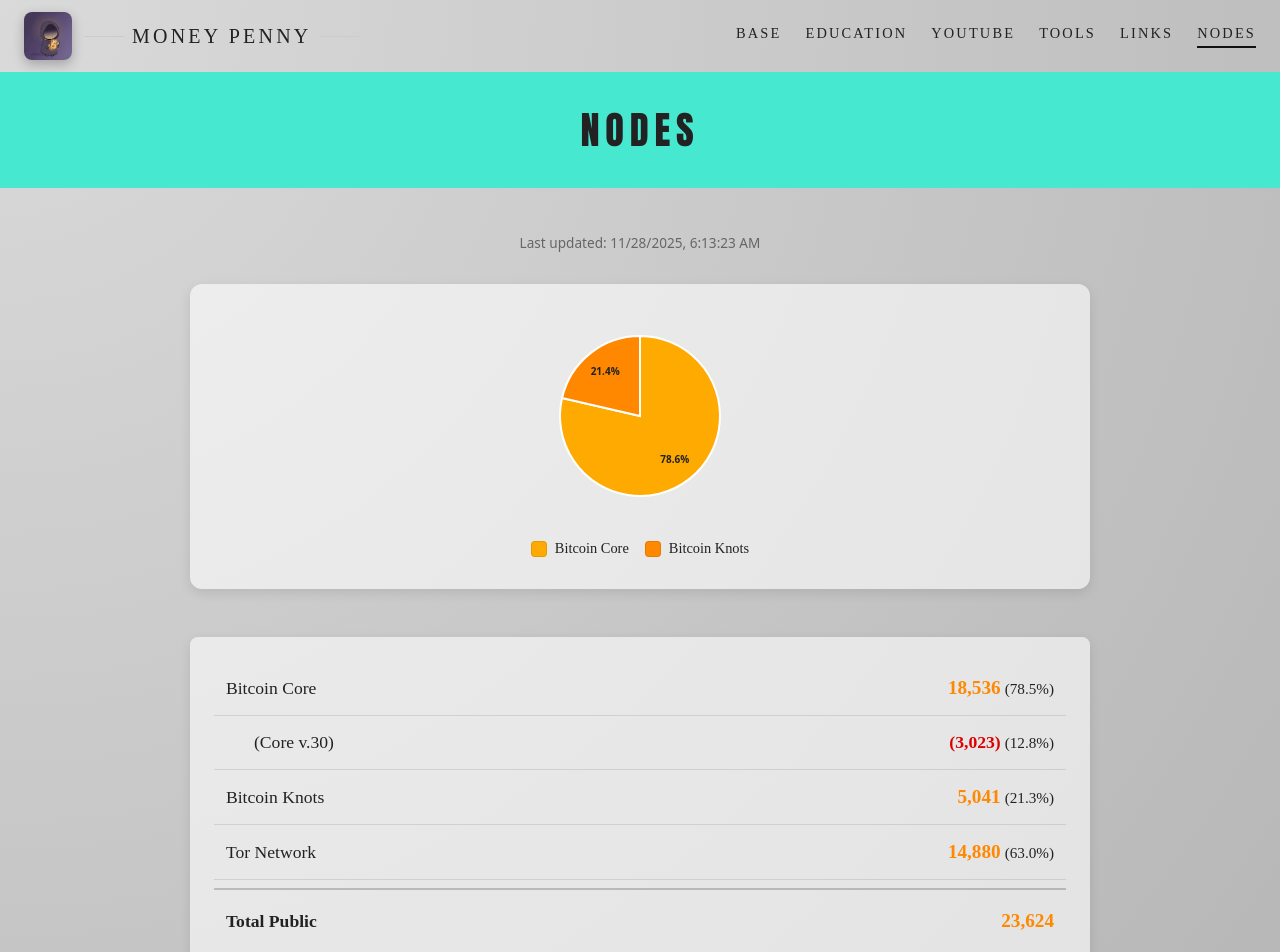
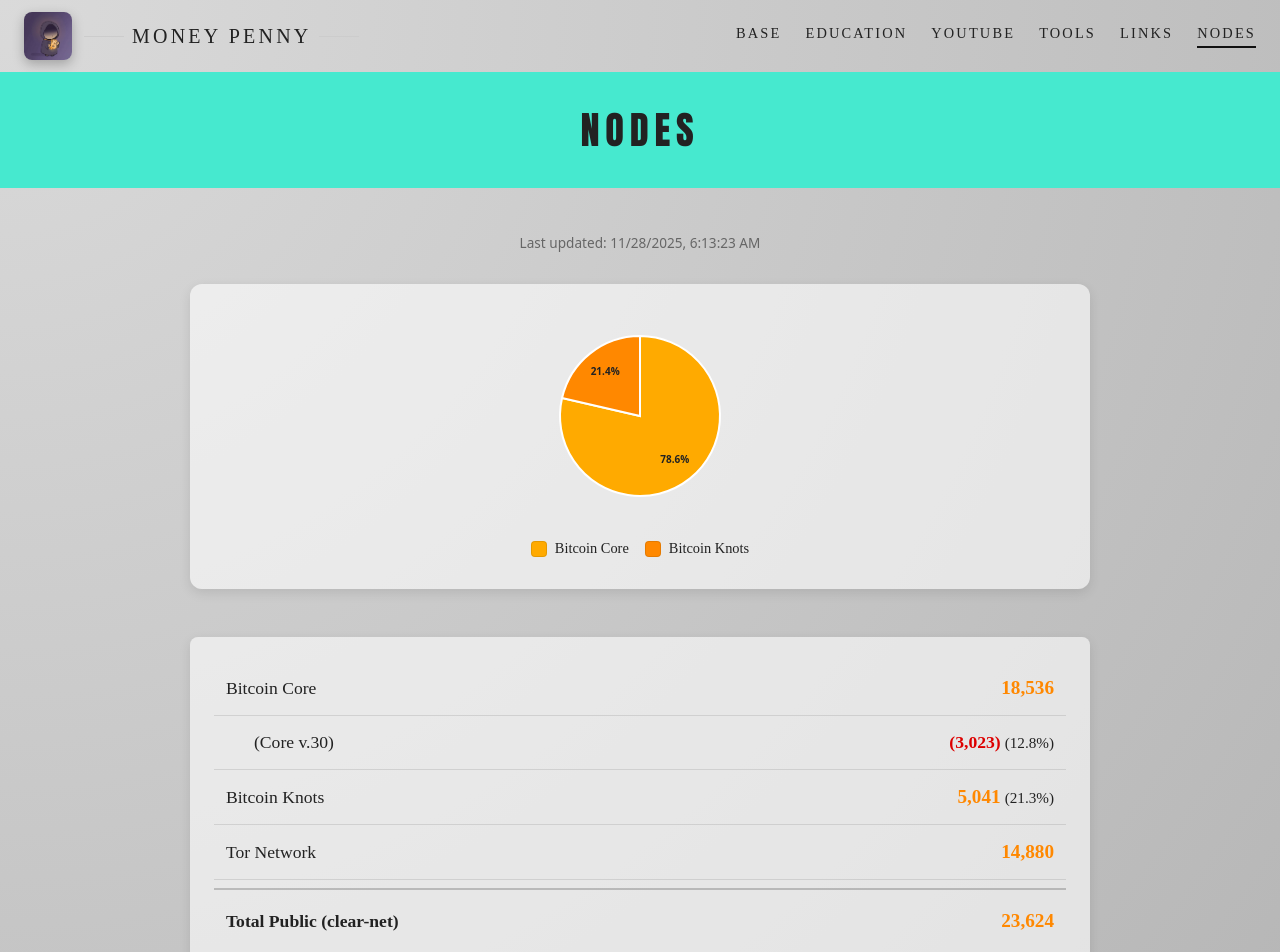
Before and after one commit to youcancallmecharly/mp_homepage, a Next.js app: page /nodes in a window 1280 px wide. Shown: the top 952 px of the page. Built offline with nearby package versions, Linux system fonts and the light colour scheme.

Commit message:
Update node stats display: Remove % from Bitcoin Core and Tor Network, add (clear-net) to Total Public

```diff
--- a/components/BitcoinNodeStats.tsx
+++ b/components/BitcoinNodeStats.tsx
@@ -183,9 +183,6 @@
             <span className="mp-bitref-number-orange">
               {stats.bitcoinCore.total.toLocaleString()}
             </span>
-            <span className="mp-bitref-percentage">
-              {" "}({stats.bitcoinCore.percentage}%)
-            </span>
           </span>
         </div>
 
@@ -222,15 +219,12 @@
             <span className="mp-bitref-number-orange">
               {stats.torNetwork.total.toLocaleString()}
             </span>
-            <span className="mp-bitref-percentage">
-              {" "}({stats.torNetwork.percentage}%)
-            </span>
           </span>
         </div>
 
         {/* Total Public */}
         <div className="mp-bitref-stat-item mp-bitref-stat-total">
-          <span className="mp-bitref-stat-label">Total Public</span>
+          <span className="mp-bitref-stat-label">Total Public (clear-net)</span>
           <span className="mp-bitref-stat-value">
             <span className="mp-bitref-number-orange">
               {stats.totalPublic.total.toLocaleString()}
```
